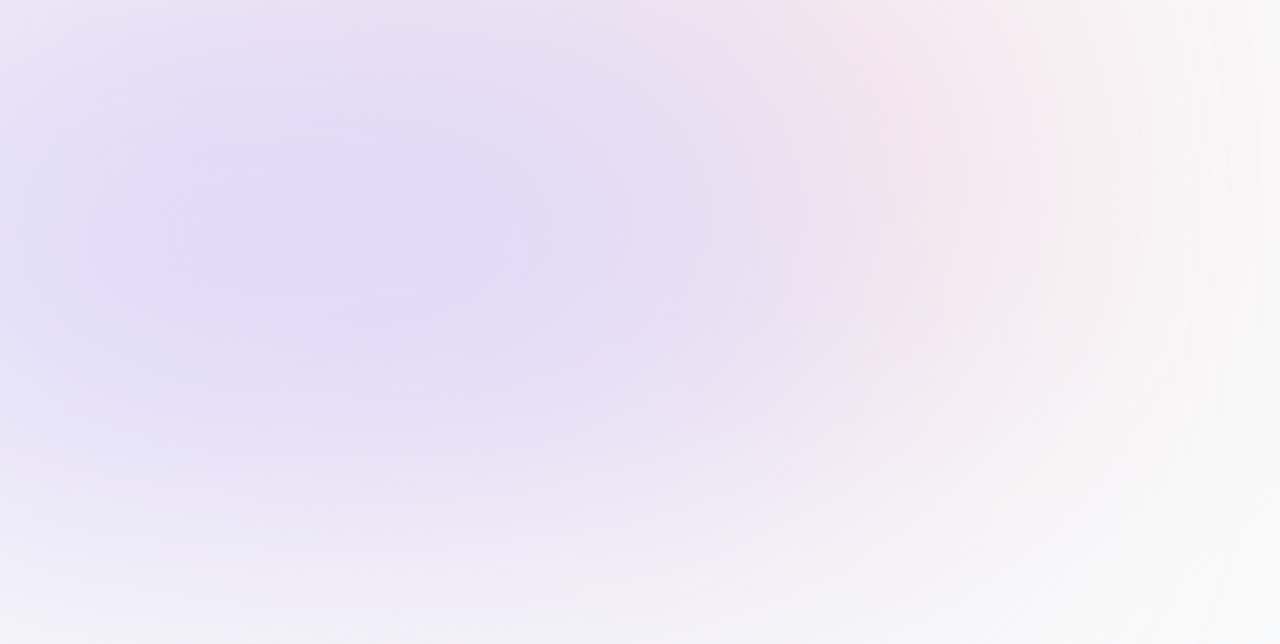
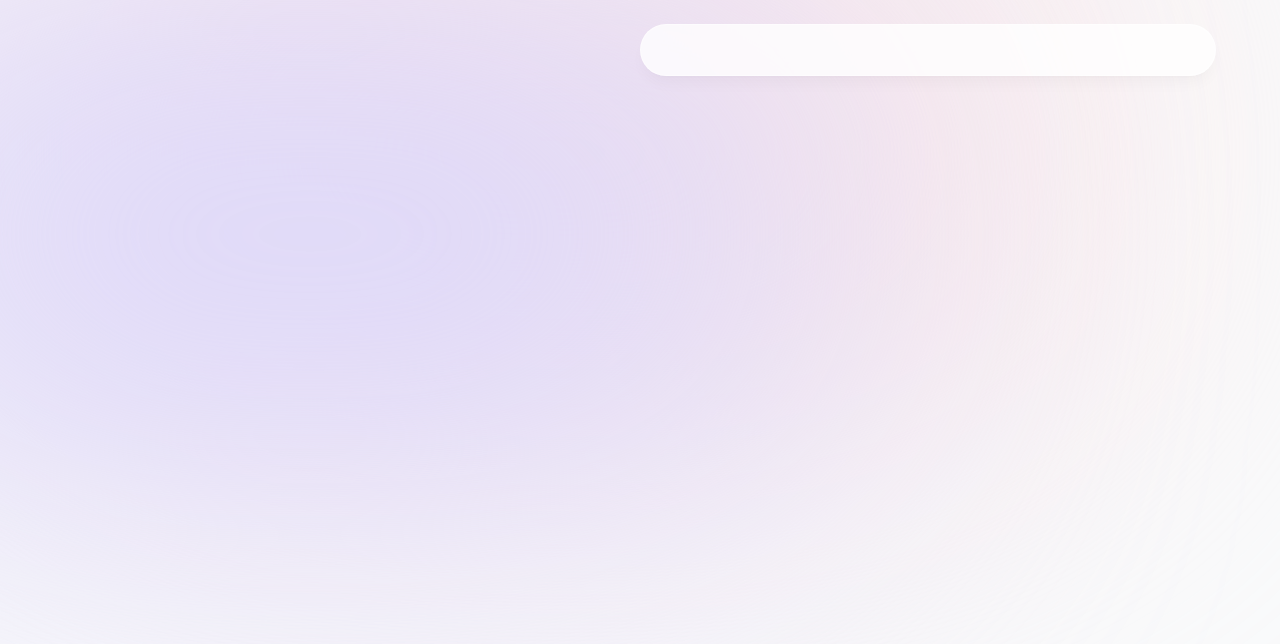
Before and after one commit to Tusharbalar/portfolio-website, a Next.js app: page / in a window 1280 px wide. Shown: the top 644 px of the page. Built offline with nearby package versions, Linux system fonts and the light colour scheme.

Commit message:
Added Header Component

```diff
--- a/app/layout.tsx
+++ b/app/layout.tsx
@@ -1,6 +1,7 @@
 import type { Metadata } from "next";
 import { Inter } from "next/font/google";
 import "./globals.css";
+import Header from "@/components/header";
 
 const inter = Inter({ subsets: ["latin"] });
 
@@ -19,6 +20,8 @@ export default function RootLayout({
       <body className={`${inter.className} bg-gray-50 text-gray-950 relative`}>
         <div className="bg-[#fbe2e3] absolute top-[-6rem] -z-10 right-[11rem] h-[31.25rem] w-[31.25rem] rounded-full blur-[10rem] sm:w-[68.75rem]"></div>
         <div className="bg-[#dbd7fb] absolute top-[-1rem] -z-10 left-[35rem] h-[31.25rem] w-[50rem] rounded-full blur-[10rem] sm:w-[68.75rem] md:left-[-33rem] lg:left-[-28rem] xl:left-[-15rem] 2xl:left-[-5rem]"></div>
+
+        <Header />
         {children}
       </body>
     </html>
--- a/components/header.tsx
+++ b/components/header.tsx
@@ -2,6 +2,10 @@ import React from 'react'
 
 export default function Header() {
     return (
-        <header>Header</header>
+        <header className='z-[999] relative'>
+            <div className='fixed top-0 left-1/2 h-[4.5rem] w-full rounded-none border border-white border-opacity-40 bg-white bg-opacity-80 shadow-lg shadow-black/[0.03] backdrop-blur-[0.05rem] sm:top-6 sm:h-[3.25rem] sm:w-[36rem] sm:rounded-full'>
+
+            </div>
+        </header>
     )
 }
```
